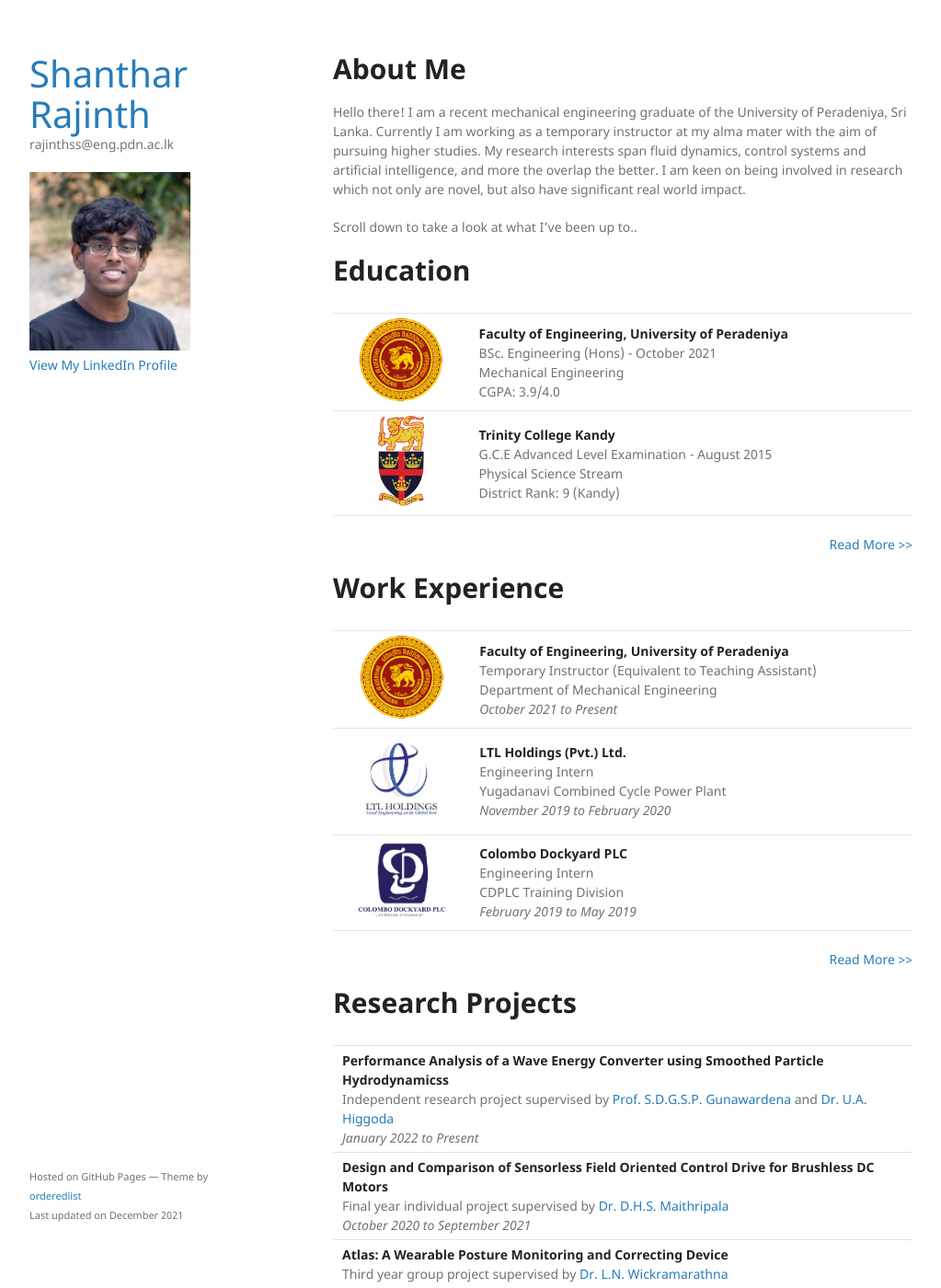
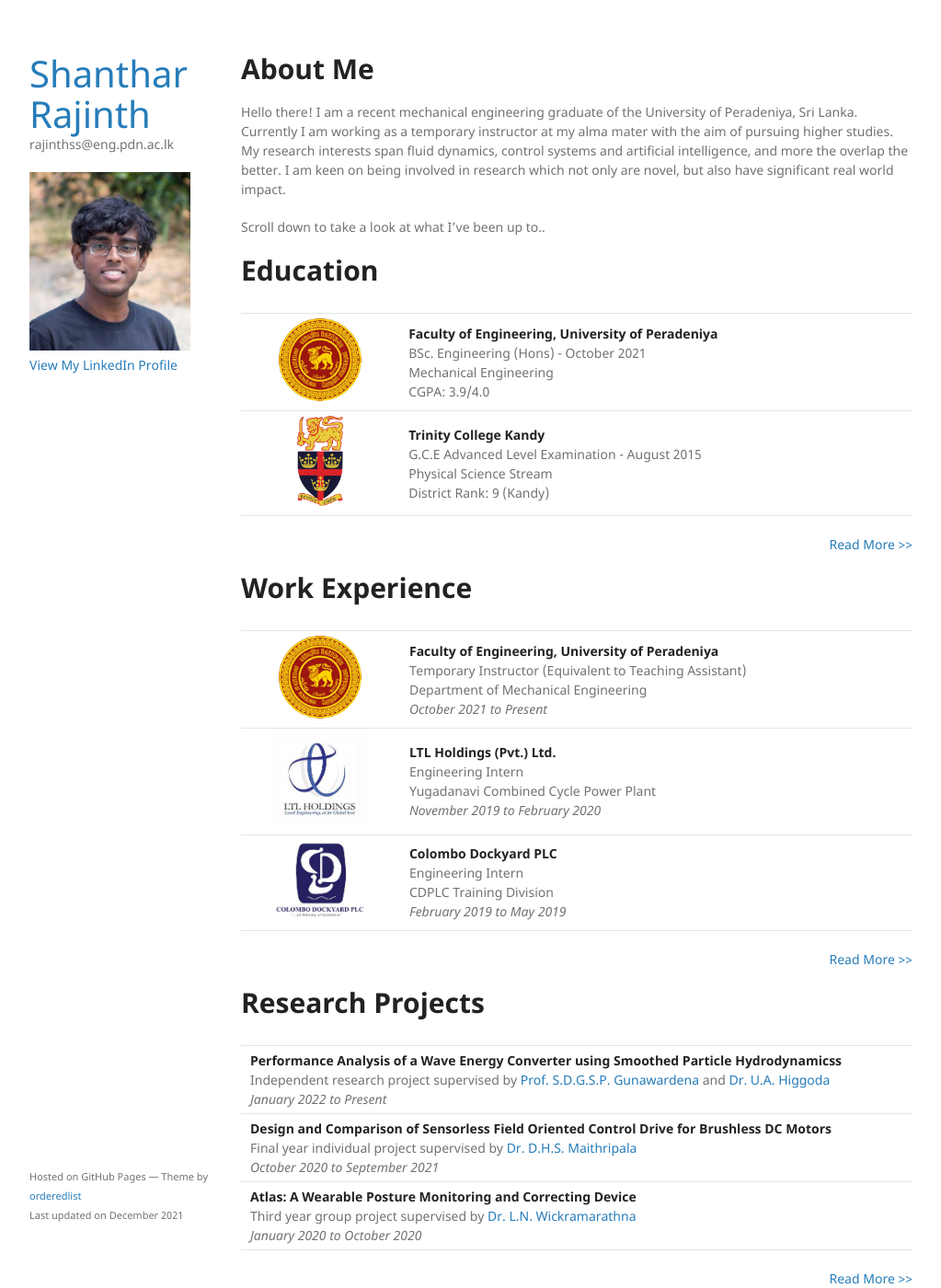
Before and after one commit to rajinthss/rajinthss.github.io, a Jekyll site: the page built from index.md, in a window 1280 px wide and 1400 px high. Shown: the whole window at 92% size, without its empty margins (128-1151 px from the left). Built offline with Jekyll 4.4.1, drawn with Linux system fonts in a browser that asks for light colours; our own code applies the rules of GitHub Pages for plain Markdown files.

Commit message:
Update jekyll-theme-minimal.scss

```diff
--- a/_sass/jekyll-theme-minimal.scss
+++ b/_sass/jekyll-theme-minimal.scss
@@ -191,7 +191,7 @@ strong {
 }
 
 section {
-  width:630px;
+  width:730px;
   float:right;
   padding-bottom:50px;
 }
```
